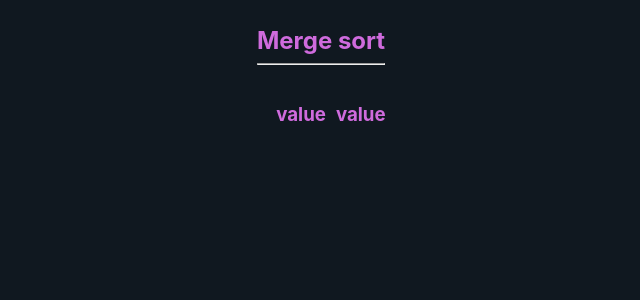
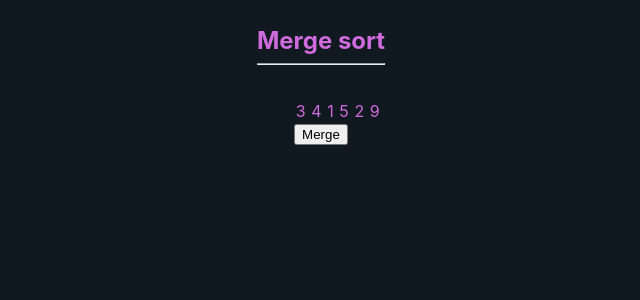
Before and after one commit to Jonny-exe/visualize-algorithms, a React (Create React App) app: page / in a window 1280 px wide. Shown: the top 300 px of the page, without its empty margins (319-959 px from the left). Built offline with nearby package versions, Linux system fonts and the light colour scheme.

Commit message:
fix: made mergesort typescrip

```diff
--- a/src/components/Algorithms.tsx
+++ b/src/components/Algorithms.tsx
@@ -1,17 +1,27 @@
-import React from 'react'
+import React, {useState} from 'react'
+import { mergeSort } from '../algorithms/mergeSort'
 
 const Algorithms = () => {
 
-  const values = [3, 4]
+  const [values, setValues] = useState([3, 4, 1, 5, 2, 9])
+
+  const merge = () => {
+    const newValues = mergeSort(values, 0, values.length)
+    setValues(newValues)
+  }
+
 
   return (
+    <>
       <div className="algorithms">
         {
           values.map((value, index) => (
-          <h3 className="algorithm-value" key={index}> value </h3>
+            <div className="algorithm-value" key={index} style={{height: `${(value * 10)}%`}}> {value} </div>
           ))
         }
       </div>
+      <button className="run-algorithm" onClick={merge}> Merge </button>
+    </>
   )
 }
 
```
Lines whose indentation alone changed are shown as unchanged.
